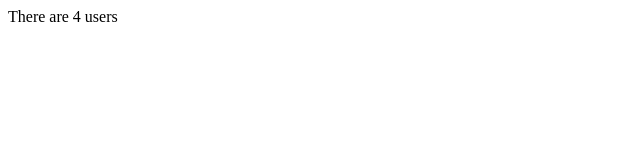
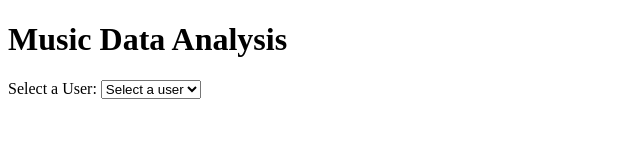
Before and after one commit to AFatmaa/Project-Music-Data, a plain HTML site: page index.html in a window 1280 px wide. Shown: the whole page, without its empty margins (0-640 px from the left). Drawn offline with Linux system fonts and the light colour scheme.

Commit message:
Implemented user selection dropdown

```diff
--- a/index.html
+++ b/index.html
@@ -1,11 +1,15 @@
 <!DOCTYPE html>
 <html>
+  <head>
+    <script type="module" src="script.js"></script>
+  </head>
 
-<head>
-    <script type="module" src="script.js"></script>
-</head>
+  <body>
+    <h1>Music Data Analysis</h1>
+    <label for="user-dropdown">Select a User:</label>
+    <select id="user-dropdown"></select>
 
-<body>
-</body>
-
+    <div id="user-data"></div>
+    <!-- This will later display user info -->
+  </body>
 </html>
--- /dev/null
+++ b/modules/userSelection.js
@@ -0,0 +1,53 @@
+// Import the function from data.js
+import { getUserIDs } from "../data.js";
+
+// Function to fetch user IDs and populate the dropdown
+export function populateUserDropdown() {
+  const userDropdown = document.getElementById("user-dropdown");
+
+  if (!userDropdown) {
+    console.error("Dropdown element not found!");
+    return;
+  }
+
+  // Fetch user IDs from data.js
+  const userIds = getUserIDs();
+
+  // Clear existing options (in case of re-rendering)
+  userDropdown.innerHTML = "";
+
+  // Add a default option
+  const defaultOption = document.createElement("option");
+  defaultOption.textContent = "Select a user";
+  defaultOption.value = "";
+  userDropdown.appendChild(defaultOption);
+
+  // Populate the dropdown with user options
+  userIds.forEach((userId) => {
+    const option = document.createElement("option");
+    option.value = userId;
+    option.textContent = `User ${userId}`;
+    userDropdown.appendChild(option);
+  });
+
+  console.log("User dropdown populated successfully!");
+}
+
+// Function to handle user selection
+export function handleUserSelection(callback) {
+  const userDropdown = document.getElementById("user-dropdown");
+
+  if (!userDropdown) {
+    console.error("Dropdown element not found!");
+    return;
+  }
+
+  userDropdown.addEventListener("change", (event) => {
+    const selectedUser = event.target.value;
+
+    if (selectedUser) {
+      console.log(`User ${selectedUser} selected!`);
+      callback(selectedUser); // Call the callback function with the selected user
+    }
+  });
+}
--- a/script.js
+++ b/script.js
@@ -1,12 +1,23 @@
-// This is a placeholder file which shows how you can access functions defined in other files.
-// It can be loaded into index.html.
-// You can delete the contents of the file once you have understood how it works.
-// Note that when running locally, in order to open a web page which uses modules, you must serve the directory over HTTP e.g. with https://www.npmjs.com/package/http-server
-// You can't open the index.html file using a file:// URL.
+import {
+  populateUserDropdown,
+  handleUserSelection,
+} from "./modules/userSelection.js";
+import { getListenEvents } from "./data.js";
 
-import { getUserIDs } from "./data.js";
+// Function to handle user selection and fetch data
+function onUserSelected(userId) {
+  const userData = getListenEvents(userId);
 
-window.onload = function () {
-  const users = getUserIDs();
-  document.querySelector("body").innerText = `There are ${users.length} users`;
-};
+  if (userData.length === 0) {
+    console.log(`User ${userId} has no listening history.`);
+  } else {
+    console.log(`User ${userId} listening data:`, userData);
+    // Here you will later call the UI rendering function
+  }
+}
+
+// Run functions when the page loads
+document.addEventListener("DOMContentLoaded", () => {
+  populateUserDropdown(); // Populate dropdown
+  handleUserSelection(onUserSelected); // Handle selection
+});
```
